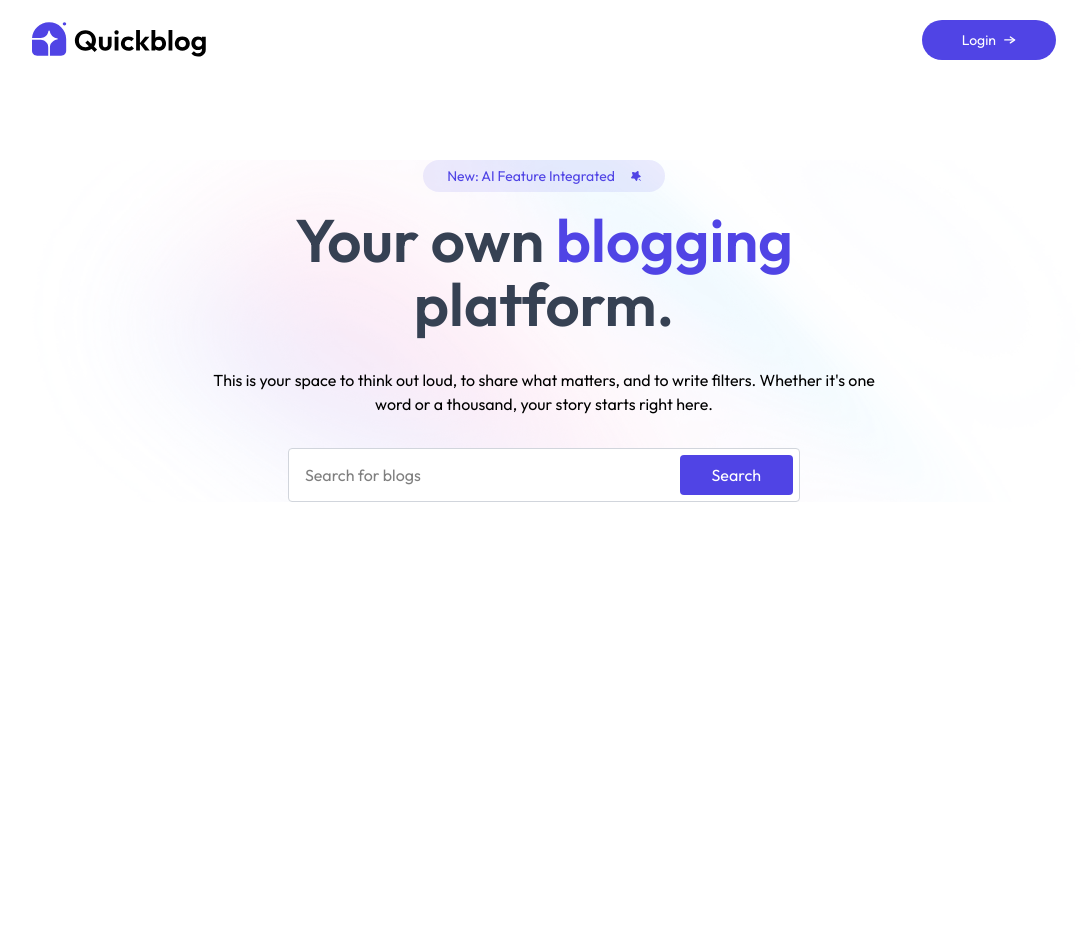
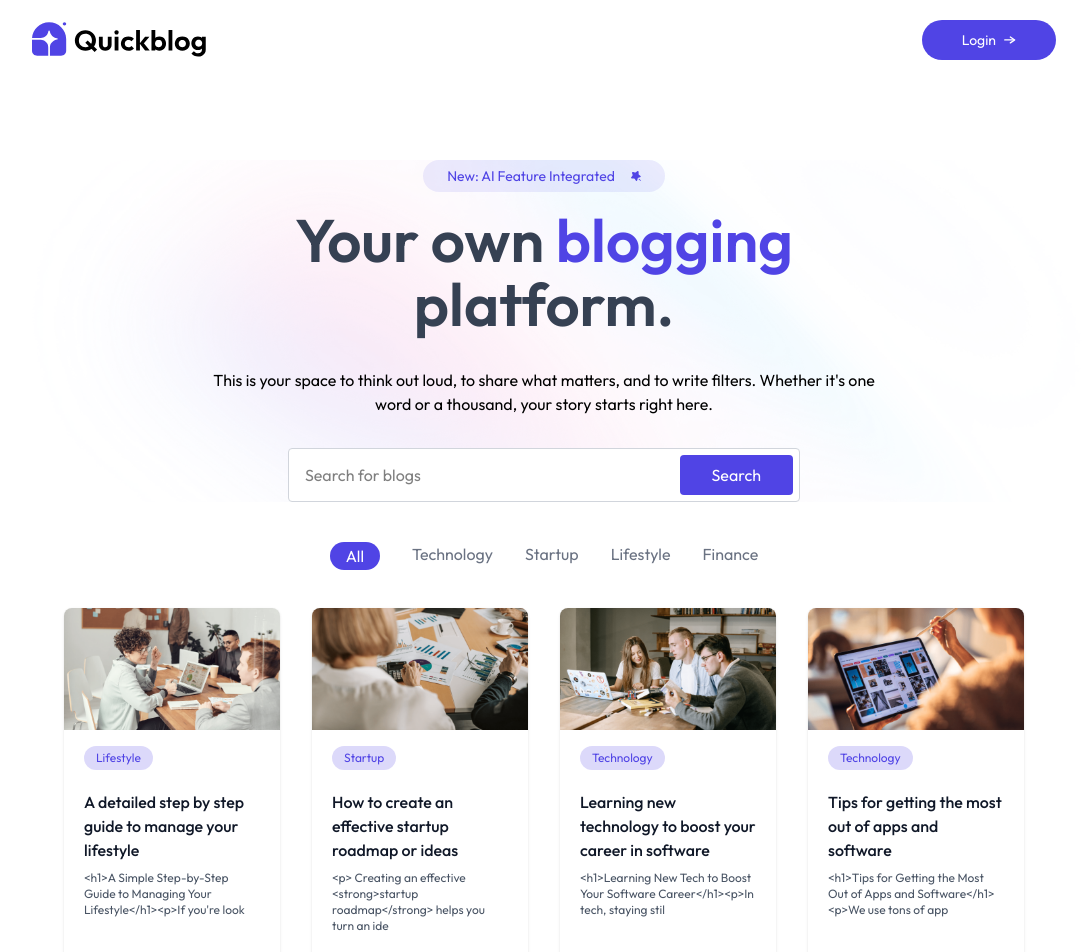
Before and after one commit to MenukaSankalpa/Project-52, a React (Vite) app in the folder QuickBlog/client/: page / in a window 1280 px wide. Shown: the top 952 px of the page, without its empty margins (96-1183 px from the left). Before the commit the page ends 800 px from the top, so only its background shows below. Built offline with nearby package versions, Linux system fonts and the light colour scheme.

Commit message:
blog card show function make and link it

```diff
--- a/QuickBlog/client/package.json
+++ b/QuickBlog/client/package.json
@@ -11,6 +11,7 @@
   },
   "dependencies": {
     "@tailwindcss/vite": "^4.1.10",
+    "motion": "^12.19.1",
     "react": "^19.1.0",
     "react-dom": "^19.1.0",
     "react-router-dom": "^7.6.2",
--- /dev/null
+++ b/QuickBlog/client/src/components/BlogCard.jsx
@@ -0,0 +1,23 @@
+import React from 'react'
+import { useNavigate } from 'react-router-dom';
+
+const BlogCard = ({blog}) => {
+
+    const {title, description, category, image, _id} = blog;
+    const navigate = useNavigate()
+
+  return (
+    <div onClick={ () => navigate(`/blog/${_id}`)} className='w-full rounded-lg overflow-hidden shadow hover:scale-102 hover:shadow-primary/25 duration-300 cursor-pointer'>
+        <img src={image} alt="" className='aspect-video' />
+        <span className='ml-5 mt-4 px-3 py-1 inline-block bg-primary/20 rounded-full text-primary text-xs'>
+            {category}
+        </span>
+        <div className='p-5'>
+            <h5 className='mb-2 font-medium text-gray-900'>{title}</h5>
+            <p className='mb-3 text-xs text-gray-600'>{description.slice(0, 80)}</p>
+        </div>
+    </div>
+  )
+}
+
+export default BlogCard
--- /dev/null
+++ b/QuickBlog/client/src/components/BlogList.jsx
@@ -0,0 +1,38 @@
+import React, { useState } from 'react'
+import { blog_data, blogCategories } from '../assets/assets'
+import { motion } from "motion/react"
+import BlogCard from './BlogCard';
+
+function BlogList() {
+
+    const [menu, setMenu] = useState("All");
+
+  return (
+    <div>
+        <div className='flex justify-center gap-4 sm:gap-8 my-10 relative'>
+            {blogCategories.map((item)=>(
+                <div key={item} className='relative'>
+                    <button onClick={()=> setMenu(item)}
+                    className={`cursor-pointer text-gray-500 ${menu === item && 'text-white px-4 pt-0.5'}`}>
+                        {item}
+                        {menu === item && (
+                            <motion.div layoutId='underline'
+                            transition={{type: 'spring', stiffness: 500, damping: 30}}
+                            className='absolute left-0 right-0 top-0 h-7 -z-1 bg-primary rounded-full'>
+
+                            </motion.div>
+                        )}
+                    </button>
+                </div>
+            ))}
+        </div>
+        <div className=' grid grid-cols-1 sm:grid-cols-2 md:grid-cols-3 xl:grid-cols-4 gap-8 mb-24 mx-8 sm:mx-16 xl:mx-40'>
+            {/*-- Blog Cards --*/}
+            {blog_data.filter((blog) => menu === "All" ? true : blog.category === menu).
+            map((blog)=> <BlogCard key={blog._id} blog={blog}/>)}
+        </div>
+    </div>
+  )
+}
+
+export default BlogList
--- a/QuickBlog/client/src/pages/Home.jsx
+++ b/QuickBlog/client/src/pages/Home.jsx
@@ -1,12 +1,14 @@
 import React from 'react'
 import Navbar from '../components/Navbar'
 import Header from '../components/Header'
+import BlogList from '../components/BlogList'
 
 const Home = () => {
   return (
     <>
         <Navbar/>
         <Header/>
+        <BlogList/>
     </>
   )
 }
```
Also changed, not shown: 2 other files (tests, documents, lock files or other folders).
